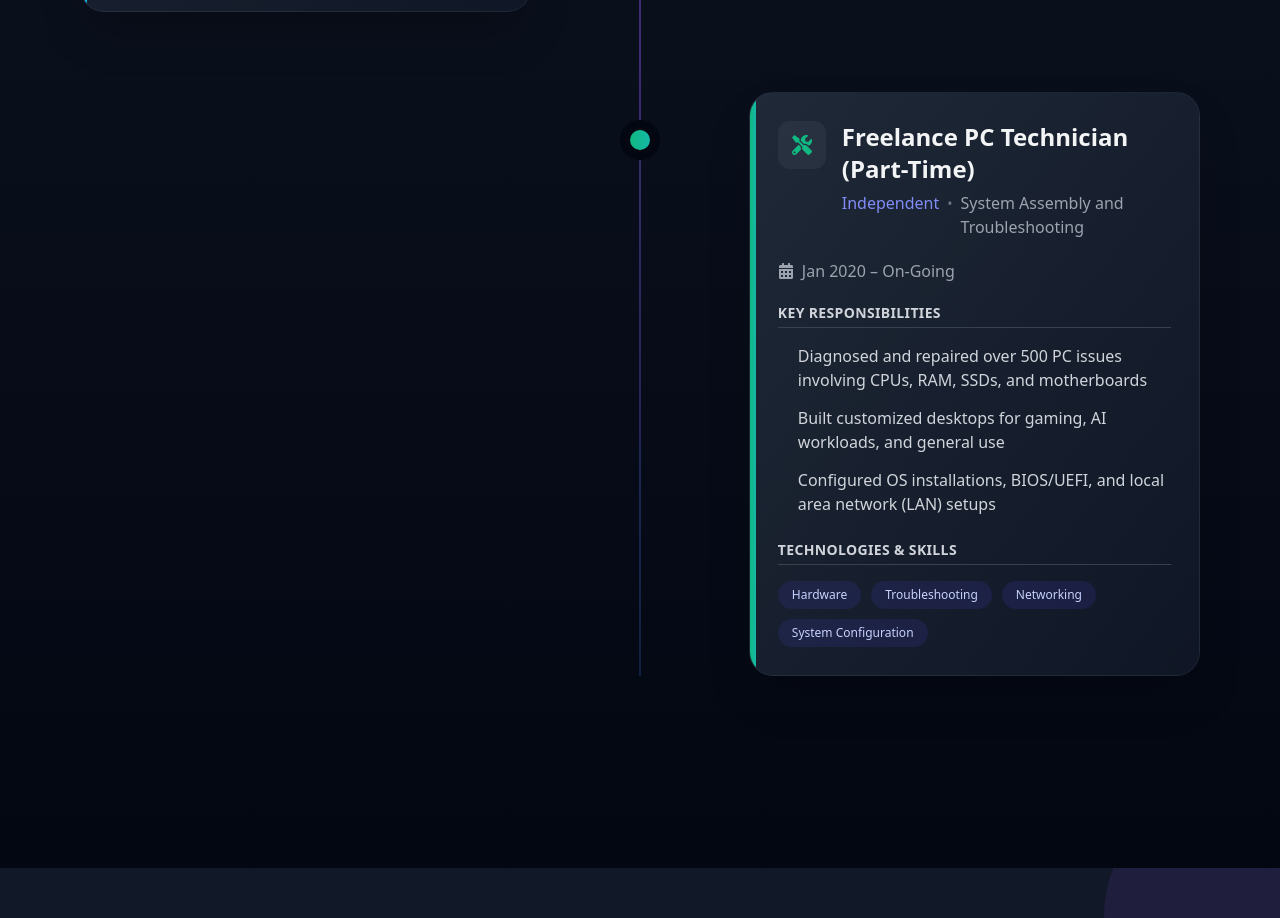
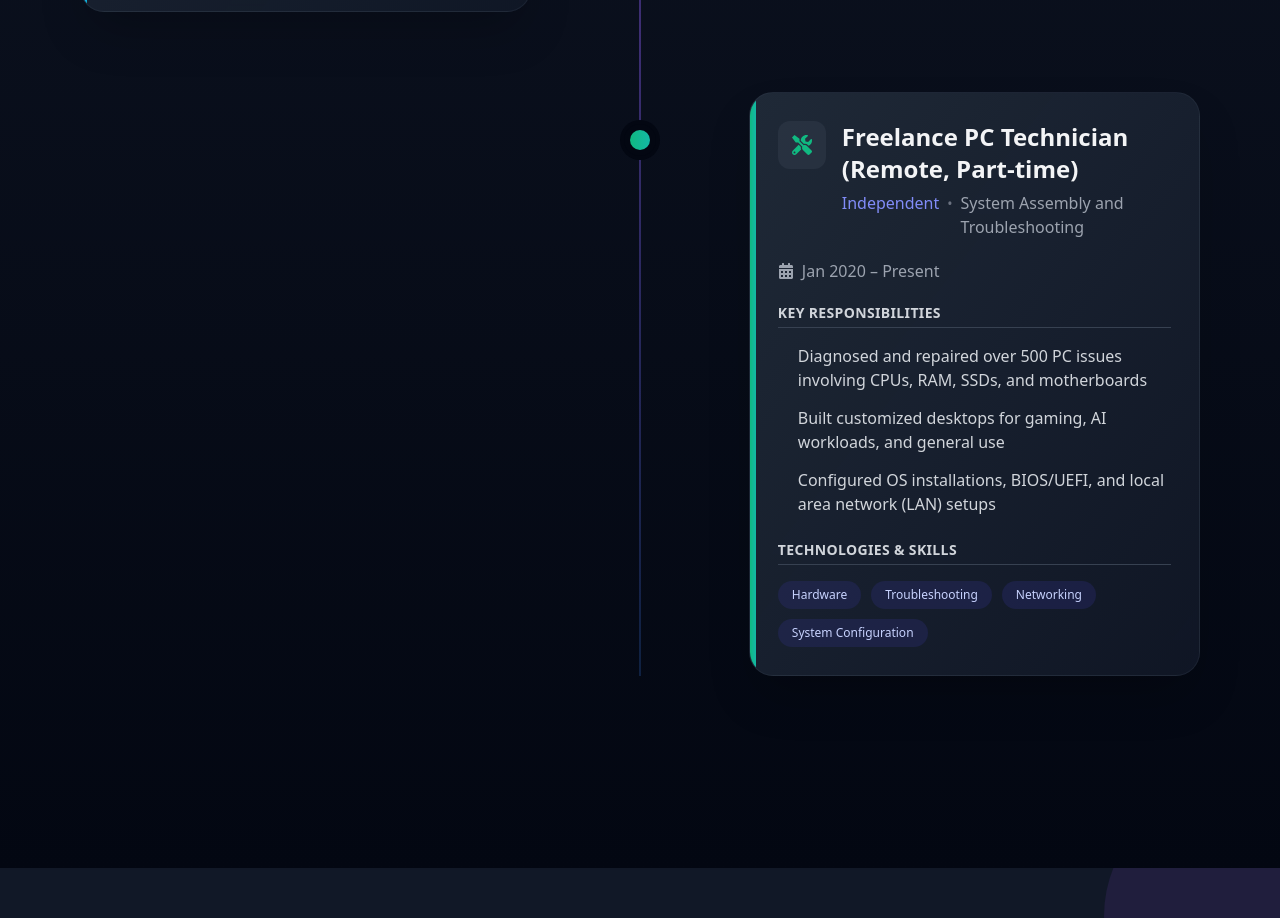
Before and after one commit to Manikandankb2403/portfolio, a React (Vite) app: page / in a window 1280 px wide. Shown: the part 7120-8038 px from the top of the page. Built offline with nearby package versions, Linux system fonts and the light colour scheme.

Commit message:
Update Experience.jsx

```diff
--- a/src/components/Experience.jsx
+++ b/src/components/Experience.jsx
@@ -21,9 +21,9 @@ const Experience = ({ darkMode }) => {
       accent: "bg-gradient-to-r from-blue-500 to-cyan-500"
     },
     {
-      position: "Freelance PC Technician (Part-Time)",
+      position: "Freelance PC Technician (Remote, Part-time)",
       company: "Independent",
-      period: "Jan 2020 – On-Going",
+      period: "Jan 2020 – Present",
       description: "System Assembly and Troubleshooting",
       responsibilities: [
         "Diagnosed and repaired over 500 PC issues involving CPUs, RAM, SSDs, and motherboards",
```
